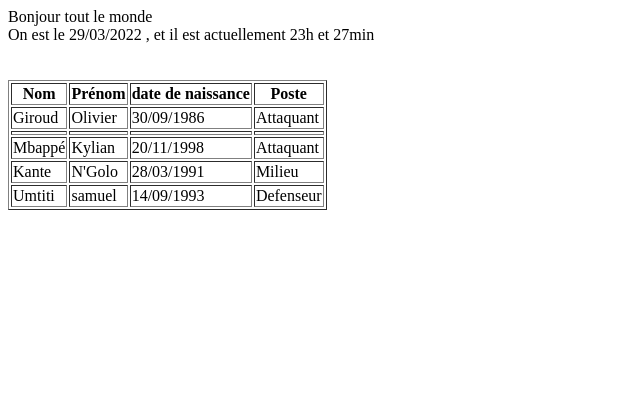
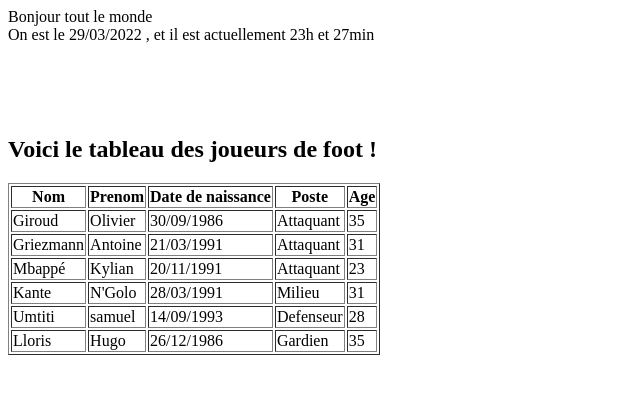
Before and after one commit to clementcst/dev_web, a PHP site: page /entree_en_matiere.php in a window 1280 px wide. Shown: the top 394 px of the page, without its empty margins (0-640 px from the left). Run offline with PHP 8.4, Linux system fonts and the light colour scheme; data that the repository does not hold is empty.

Commit message:
Update entree_en_matiere.php

```diff
--- a/HTML/entree_en_matiere.php
+++ b/HTML/entree_en_matiere.php
@@ -1,26 +1,52 @@
-<?php
-    echo "Bonjour tout le monde <br>";
-    echo "On est le ".date('d/m/Y')." , et il est actuellement ".date('H')."h et ".date('i')."min <br><br><br>";
+<!DOCTYPE html>
+<html>
 
-$Giroud = array("Giroud", "Olivier", "30/09/1986", "Attaquant");
-$Griezmann = array("Griezmann", "Antoine", "21/03/1991", "Attaquant");
-$Mbappe = array("Mbappé", "Kylian", "20/11/1998", "Attaquant");
-$Kante = array("Kante", "N'Golo", "28/03/1991", "Milieu");
-$Umtiti = array("Umtiti", "samuel", "14/09/1993", "Defenseur");
-$LLoris = array("Lloris", "Hugo", "26/12/1986", "Gardien");
+<head>
+    <meta charset="utf-8">
+</head>
+
+<body>
 
 
-$tab=array($Giroud,$Greizmann,$Mbappe,$Kante,$Umtiti,$Lloris);
+    <?php
+        echo "Bonjour tout le monde <br>";
+        echo "On est le ".date('d/m/Y')." , et il est actuellement ".date('H')."h et ".date('i')."min <br><br><br>";
+    ?>
+    <br><br>
+    <h2>Voici le tableau des joueurs de foot !</h2>
+    <table border='1'>
+    <tr>
+        <th>Nom</th>
+        <th>Prenom</th>
+        <th>Date de naissance</th>
+        <th>Poste</th>
+        <th>Age</th>
+    </tr>
+    <?php
 
-echo "<table border=collapse\"3\">";
-echo "<th>Nom <th>Prénom <th>date de naissance <th>Poste";
+    function trouveage($agr1){
+        $aujourdhui = date("Y-m-d");
+        $diff = date_diff(date_create($agr1),date_create($aujourdhui));
+        return $diff->format('%y');
+   }
 
-$cpt = 0;
-for ($i=0; $i<5; $i++){
-    echo "<tr>";
-    for ($j=0;$j<4;$j++){
-        echo "<td>".$tab[$i][$j];
+
+    $personne=array(array("Nom" => "Giroud","Prenom" => "Olivier","Date" => "30/09/1986", "Poste" =>"Attaquant", "Age" => trouveage("30-09-1986") ),
+    array("Nom" => "Griezmann","Prenom" => "Antoine","Date" => "21/03/1991", "Poste" =>"Attaquant", "Age" =>  trouveage("21-03-1991") ),
+    array("Nom" => "Mbappé","Prenom" => "Kylian","Date" => "20/11/1991", "Poste" =>"Attaquant", "Age" =>  trouveage("20-11-1998") ),
+    array("Nom" => "Kante","Prenom" => "N'Golo","Date" => "28/03/1991", "Poste" =>"Milieu", "Age" =>  trouveage("28-03-1991") ),
+    array("Nom" => "Umtiti","Prenom" => "samuel","Date" => "14/09/1993", "Poste" =>"Defenseur", "Age" =>  trouveage("14-09-1993") ),
+    array("Nom" => "Lloris","Prenom" => "Hugo","Date" => "26/12/1986", "Poste" =>"Gardien", "Age" =>  trouveage("26-12-1986") ));
+
+    for ($i=0;$i<sizeof($personne);$i++){
+        echo "<tr>";
+        foreach($personne[$i] as $key => $j){
+            echo "<td>".$j."</td>";
+        }
+        echo "</tr>";
     }
-}
+    ?>
+    </table>
+</body>
 
-?>
+</html>
```
